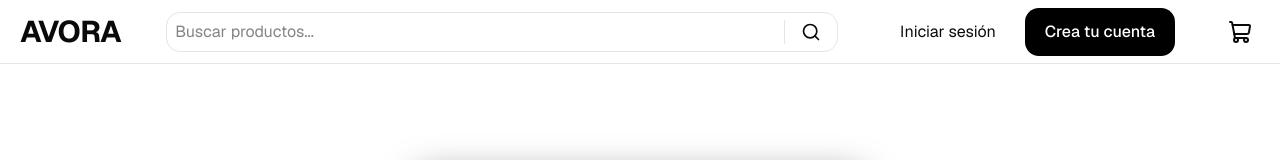
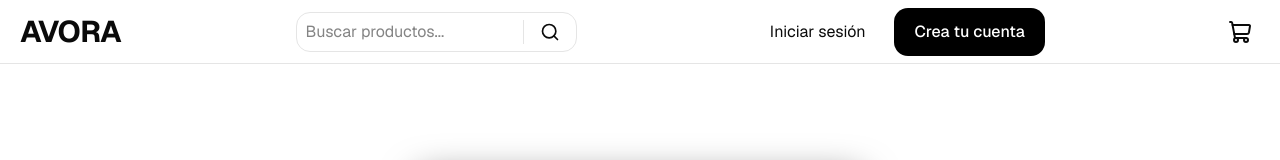
Before and after one commit to LucianoVilla95/mi-ecommerce, a Next.js app in the folder client/: page /auth/signin in a window 1280 px wide. Shown: the top 160 px of the page. Built offline with nearby package versions, Linux system fonts and the light colour scheme; no server answers.

Commit message:
style(search): improve search bar styles

```diff
--- a/client/src/components/header/search-bar/index.tsx
+++ b/client/src/components/header/search-bar/index.tsx
@@ -54,7 +54,7 @@ const SearchBar = (): JSX.Element => {
   }, [searchParams]);
 
   return (
-    <div className="flex flex-1 max-w-2xl items-center border rounded-xl h-10 pl-2 focus-within:ring-2 focus-within:ring-black">
+    <div className="flex items-center border rounded-xl h-10 pl-2 focus-within:ring-2 focus-within:ring-black">
       <input type="text" id="search" name="search" placeholder="Buscar productos..." value={inputValue} onChange={(e) => handleChange(e.target.value)} className="w-full outline-none border-r" />
       {inputValue && (
         <button
```
